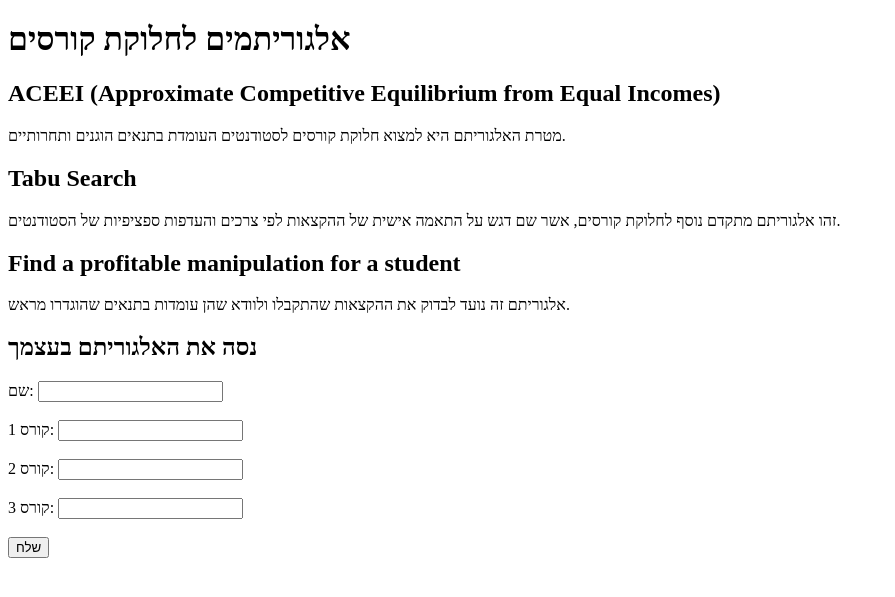
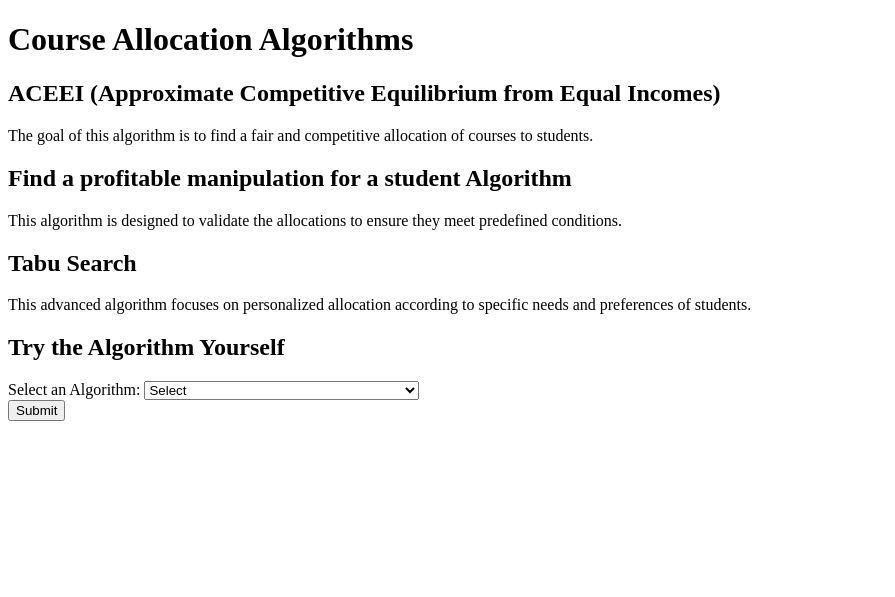
Before and after one commit to Final-project-distribution-of-courses/Flask-Website, a Flask app: page / in a window 1280 px wide. Shown: the top 597 px of the page, without its empty margins (0-895 px from the left). Run offline with Flask 3, Linux system fonts and the light colour scheme.

Commit message:
add select box

```diff
--- a/app.py
+++ b/app.py
@@ -1,3 +1,4 @@
+import os
 from flask import Flask, render_template, request
 
 app = Flask(__name__)
@@ -10,18 +11,18 @@ def home():
 
 @app.route('/process', methods=['POST'])
 def process():
-    # קבלת הקלט מהטופס
-    name = request.form['name']
-    course1 = request.form['course1']
-    course2 = request.form['course2']
-    course3 = request.form['course3']
+    # Get the input from the form
+    name = request.form.get('name')
+    course1 = request.form.get('course1')
+    course2 = request.form.get('course2')
+    course3 = request.form.get('course3')
 
-    # כאן תוכל להפעיל את האלגוריתם על הקלט וליצור את הפלט
-    # לשם הדוגמה, ניצור פלט פשוט
-    output = f"{name}, הקורסים שהוקצו לך הם: {course1}, {course2}, {course3}"
+    # Example output for demonstration
+    output = f"{name}, the courses allocated to you are: {course1}, {course2}, {course3}"
 
     return render_template('result.html', name=name, output=output)
 
 
 if __name__ == '__main__':
+    os.environ['FLASK_ENV'] = 'development'
     app.run(debug=True)
--- a/templates/index.html
+++ b/templates/index.html
@@ -2,34 +2,69 @@
 <html lang="he">
 <head>
     <meta charset="UTF-8">
-    <title>אלגוריתמים לחלוקת קורסים</title>
+    <title>Course Allocation Algorithms</title>
+    <script>
+        function showAlgorithmFields() {
+            var selectedAlgorithm = document.getElementById("algorithm").value;
+            var aceeiFields = document.getElementById("aceei-fields");
+            var validationFields = document.getElementById("validation-fields");
+            var customFields = document.getElementById("custom-fields");
+
+            aceeiFields.style.display = "none";
+            validationFields.style.display = "none";
+            customFields.style.display = "none";
+
+            if (selectedAlgorithm === "ACEEI") {
+                aceeiFields.style.display = "block";
+            } else if (selectedAlgorithm === "Find a profitable manipulation for a student") {
+                validationFields.style.display = "block";
+            } else if (selectedAlgorithm === "Tabu Search") {
+                customFields.style.display = "block";
+            }
+        }
+    </script>
 </head>
 <body>
-    <h1>אלגוריתמים לחלוקת קורסים</h1>
+    <h1>Course Allocation Algorithms</h1>
     <h2>ACEEI (Approximate Competitive Equilibrium from Equal Incomes)</h2>
-    <p>מטרת האלגוריתם היא למצוא חלוקת קורסים לסטודנטים העומדת בתנאים הוגנים ותחרותיים.</p>
+    <p>The goal of this algorithm is to find a fair and competitive allocation of courses to students.</p>
+
+    <h2>Find a profitable manipulation for a student Algorithm</h2>
+    <p>This algorithm is designed to validate the allocations to ensure they meet predefined conditions.</p>
 
     <h2>Tabu Search</h2>
-    <p>זהו אלגוריתם מתקדם נוסף לחלוקת קורסים, אשר שם דגש על התאמה אישית של ההקצאות לפי צרכים והעדפות ספציפיות של הסטודנטים.</p>
+    <p>This advanced algorithm focuses on personalized allocation according to specific needs and preferences of students.</p>
 
-    <h2>Find a profitable manipulation for a student</h2>
-    <p>אלגוריתם זה נועד לבדוק את ההקצאות שהתקבלו ולוודא שהן עומדות בתנאים שהוגדרו מראש.</p>
+    <h2>Try the Algorithm Yourself</h2>
+    <label for="algorithm">Select an Algorithm:</label>
+    <select id="algorithm" onchange="showAlgorithmFields()">
+        <option value="">Select</option>
+        <option value="aceei">ACEEI</option>
+        <option value="manipulation">Find a profitable manipulation for a student</option>
+        <option value="tabusearch">Tabu Search</option>
+    </select>
 
-    <h2>נסה את האלגוריתם בעצמך</h2>
     <form action="/process" method="POST">
-        <label for="name">שם:</label>
-        <input type="text" id="name" name="name" required><br><br>
+        <div id="aceei-fields" style="display:none;">
+            <label for="name">Name:</label>
+            <input type="text" id="name" name="name"><br><br>
+            <label for="course1">Course 1:</label>
+            <input type="text" id="course1" name="course1"><br><br>
+            <label for="course2">Course 2:</label>
+            <input type="text" id="course2" name="course2"><br><br>
+            <label for="course3">Course 3:</label>
+            <input type="text" id="course3" name="course3"><br><br>
+        </div>
 
-        <label for="course1">קורס 1:</label>
-        <input type="text" id="course1" name="course1" required><br><br>
+        <div id="validation-fields" style="display:none;">
+            <!-- Add specific input fields for Validation algorithm here -->
+        </div>
 
-        <label for="course2">קורס 2:</label>
-        <input type="text" id="course2" name="course2" required><br><br>
+        <div id="custom-fields" style="display:none;">
+            <!-- Add specific input fields for שנו דקשרבי algorithm here -->
+        </div>
 
-        <label for="course3">קורס 3:</label>
-        <input type="text" id="course3" name="course3" required><br><br>
-
-        <input type="submit" value="שלח">
+        <input type="submit" value="Submit">
     </form>
 </body>
 </html>
```
